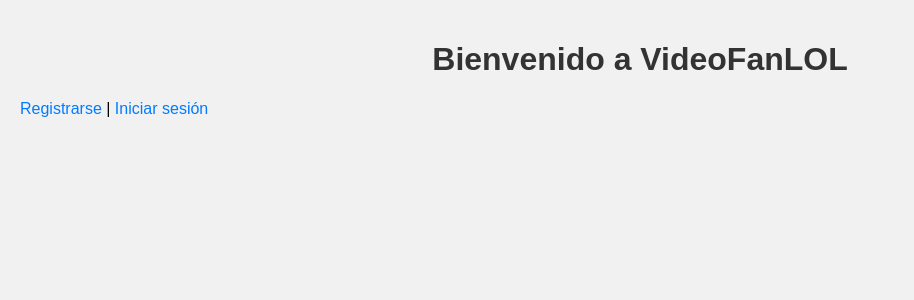
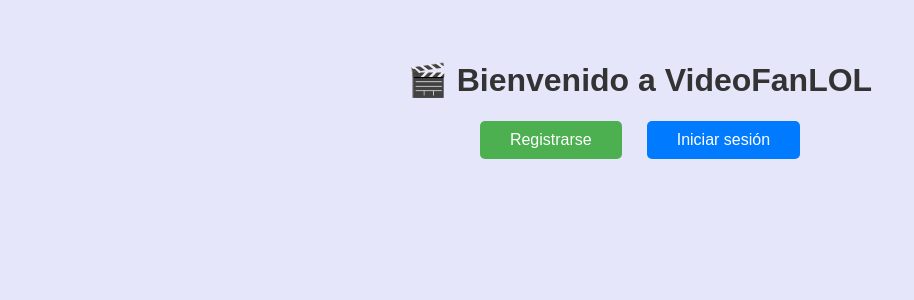
Before and after one commit to FrancoGarcia21/VideoFanLol, a PHP site: page /pages/home.php in a window 1280 px wide. Shown: the top 300 px of the page, without its empty margins (0-914 px from the left). Run offline with PHP 8.4, Linux system fonts and the light colour scheme.

Commit message:
Corrección de estilos
Agregue un CSS global, para poder reutilizarlo en todas las paginas.

```diff
--- a/assets/css/estilos.css
+++ b/assets/css/estilos.css
@@ -1,55 +1,173 @@
+
+/* === ESTILOS GENERALES === */
 body {
     font-family: Arial, sans-serif;
-    background-color: #f1f1f1;
     margin: 0;
+    padding: 0;
+    background-color: #E6E6FA; /* Fondo lila claro */
+}
+
+h1, h2, h3 {
+    text-align: center;
+    color: #333;
+}
+
+p {
+    font-size: 16px;
+    line-height: 1.5;
+    color: #444;
+}
+
+.container {
+    width: 80%;
+    margin: 0 auto;
     padding: 20px;
 }
 
-h1, h2 {
-    color: #333;
-    text-align: center;
-}
-
-form {
-    max-width: 400px;
-    margin: 40px auto;
-    padding: 20px;
-    background: white;
-    border-radius: 8px;
-    box-shadow: 0 2px 8px rgba(0,0,0,0.2);
-}
-
-input, button {
-    display: block;
-    width: 100%;
-    padding: 10px;
-    margin-top: 12px;
-    font-size: 1em;
-}
-
-button {
-    background-color: #4CAF50;
-    color: white;
-    border: none;
-    cursor: pointer;
-}
-
-button:hover {
-    background-color: #45a049;
-}
-
-a {
-    color: #007BFF;
-    text-decoration: none;
-}
-
-a:hover {
-    text-decoration: underline;
-}
-
+/* === ALERTAS Y MENSAJES === */
 .alert {
     text-align: center;
     color: green;
     font-weight: bold;
     margin-top: 20px;
 }
+
+/* === FORMULARIOS (registro, login, subir video) === */
+.formulario {
+    background-color: #fff;
+    padding: 20px;
+    border-radius: 10px;
+    box-shadow: 0 0 10px rgba(0, 0, 0, 0.1);
+    max-width: 400px;
+    margin: 30px auto;
+}
+
+input[type="text"],
+input[type="email"],
+input[type="password"],
+input[type="date"],
+textarea,
+select {
+    width: 100%;
+    padding: 10px;
+    margin-top: 10px;
+    border-radius: 5px;
+    border: 1px solid #ccc;
+    font-size: 1em;
+    box-sizing: border-box;
+}
+
+label {
+    display: block;
+    margin-top: 15px;
+    color: #666;
+}
+
+/* === BOTONES GENERALES === */
+button, .btn {
+    padding: 10px 30px;
+    display: inline-block;
+    text-align: center;
+    text-decoration: none;
+    border: none;
+    border-radius: 5px;
+    font-size: 16px;
+    background-color: #4CAF50;
+    color: white;
+    transition: background-color 0.3s ease;
+}
+
+button:hover, .btn:hover {
+    background-color: #388E3C;
+}
+
+/* Botones secundarios */
+.botonCancelar {
+    background-color: #FF4D4D;
+}
+
+.botonCancelar:hover {
+    background-color: #D93636;
+}
+
+/* === TARJETAS DE VIDEOS === */
+/* (usado en listado de videos o sugerencias) */
+.card-video {
+    background: white;
+    border-radius: 10px;
+    box-shadow: 0 2px 10px rgba(0,0,0,0.1);
+    padding: 15px;
+    margin: 15px auto;
+    max-width: 600px;
+    text-align: center;
+}
+
+.card-video img {
+    max-width: 100%;
+    border-radius: 5px;
+}
+
+.card-video h3 {
+    margin: 10px 0 5px;
+}
+
+.card-video p {
+    color: #555;
+    font-size: 14px;
+}
+
+/* === MENSAJES DE ESTADO === */
+.success {
+    color: #2E7D32;
+    font-weight: bold;
+    text-align: center;
+}
+
+.error {
+    color: #C62828;
+    font-weight: bold;
+    text-align: center;
+}
+
+/* === UTILITARIOS === */
+.text-center {
+    text-align: center;
+}
+
+.mt-20 {
+    margin-top: 20px;
+}
+
+.mb-20 {
+    margin-bottom: 20px;
+}
+
+
+
+/* === UTILITARIOS === */
+/* === BOTONES SECUNDARIOS === */
+.btn-primary {
+    background-color: #4CAF50;
+}
+
+.btn-primary:hover {
+    background-color: #388E3C;
+}
+
+.btn-secundario {
+    background-color: #007BFF;
+    margin-left: 10px;
+}
+
+.btn-secundario:hover {
+    background-color: #0056b3;
+}
+
+/* === GRUPO DE BOTONES O LINKS === */
+.grupo-links {
+    display: flex;
+    justify-content: center;
+    gap: 15px;
+    margin-top: 20px;
+    flex-wrap: wrap;
+}
--- a/pages/home.php
+++ b/pages/home.php
@@ -10,15 +10,19 @@ session_start();
 </head>
 <body>
 
-  <h1>Bienvenido a VideoFanLOL</h1>
+  <div class="container text-center mt-20">
+    <h1>🎬 Bienvenido a VideoFanLOL</h1>
 
-  <?php if (isset($_SESSION["username"])): ?>
-    <p class="alert">Hola, <?= htmlspecialchars($_SESSION["username"]) ?> 👋</p>
-    <a href="../backend/logout.php">Cerrar sesión</a>
-  <?php else: ?>
-    <a href="register.php">Registrarse</a> |
-    <a href="login.php">Iniciar sesión</a>
-  <?php endif; ?>
+    <?php if (isset($_SESSION["username"])): ?>
+      <p class="alert">Hola, <?= htmlspecialchars($_SESSION["username"]) ?> 👋</p>
+      <a href="../backend/logout.php" class="btn btn-secundario">Cerrar sesión</a>
+    <?php else: ?>
+      <div class="grupo-links mt-20">
+        <a href="register.php" class="btn btn-primary">Registrarse</a>
+        <a href="login.php" class="btn btn-secundario">Iniciar sesión</a>
+      </div>
+    <?php endif; ?>
+  </div>
 
 </body>
 </html>
```
